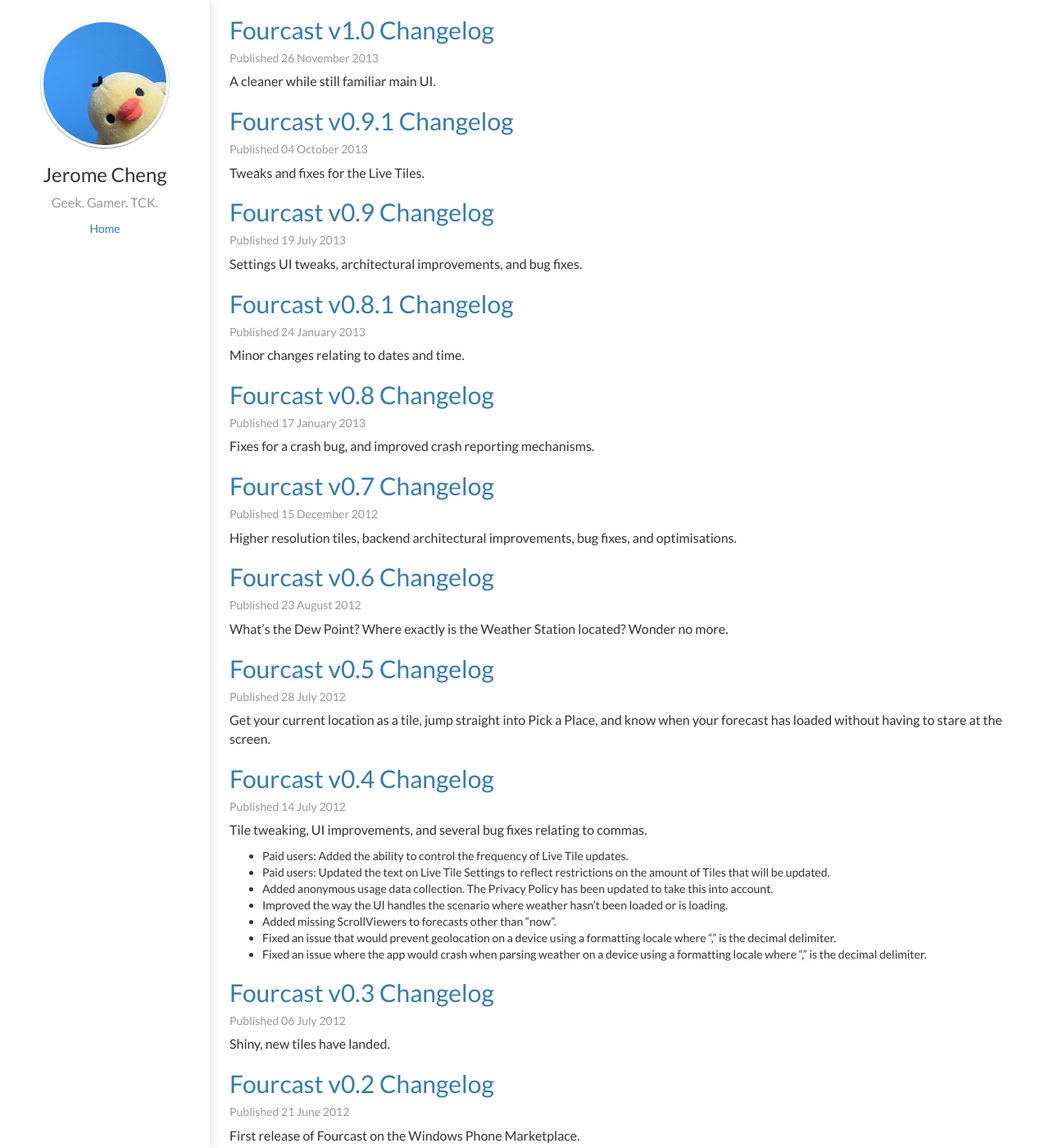
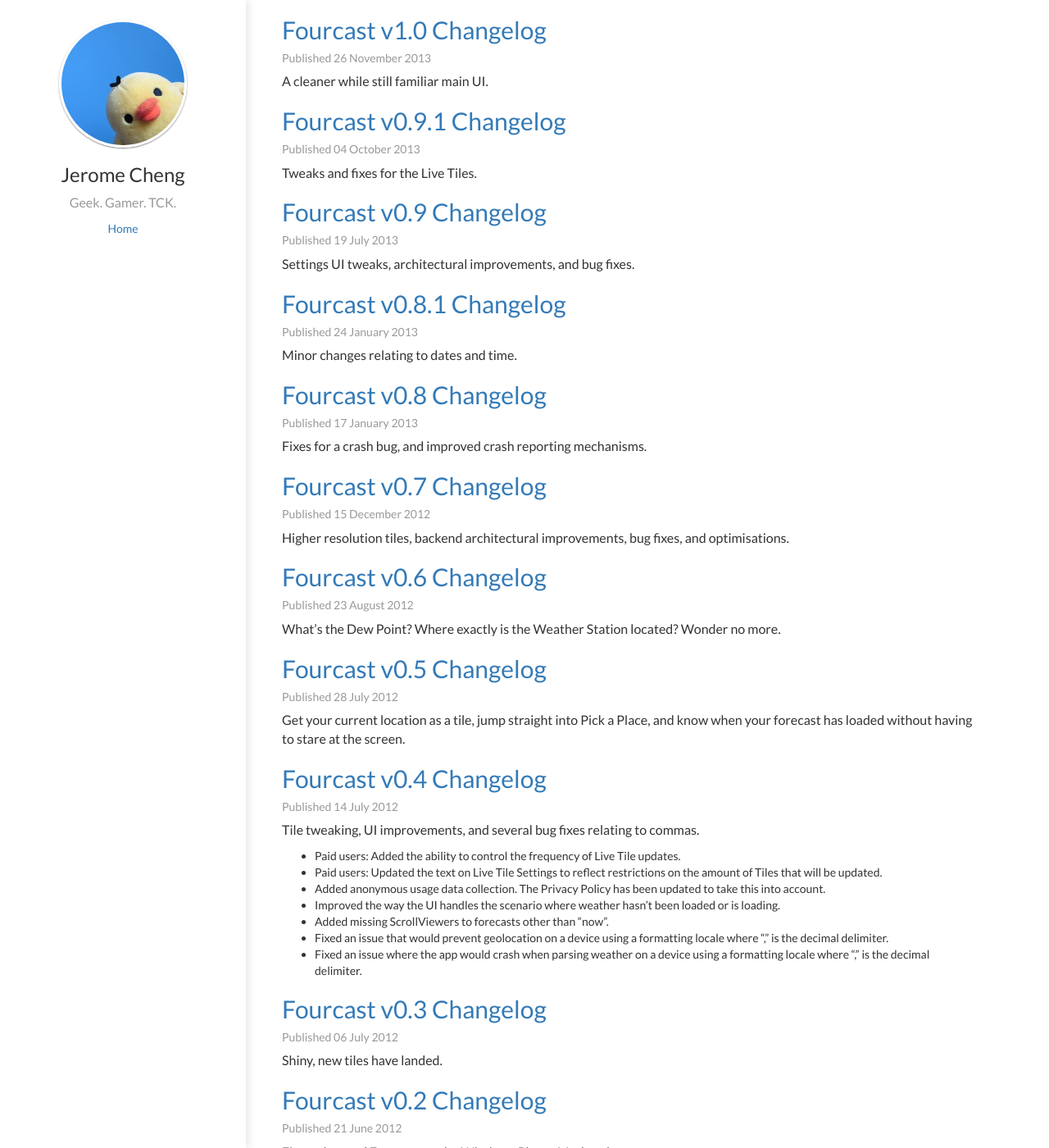
Before and after one commit to jcheng31/ayulin.net, a Jekyll site: the page built from Content/blog/index.html, in a window 1280 px wide and 1400 px high. Shown: the whole window at 82% size. Built offline with Jekyll 4.4.1, drawn with Linux system fonts in a browser that asks for light colours; nearby versions of some CDN libraries; Markdown is read by kramdown in place of the engine named in the settings.

Commit message:
Further improvements to responsiveness.

```diff
--- a/Content/blog/index.html
+++ b/Content/blog/index.html
@@ -3,6 +3,7 @@ layout: default
 title: blog
 ---
 
+<div class="blog-wrapper">
   <div class="border-right left-sidebar">
     <div class="row center-text">
       <img src="./img/profile.jpg" class="img-circle image-border">
@@ -26,3 +27,4 @@ title: blog
       </div>
     {% endfor %}
   </div>
+</div>
--- a/Content/css/mainStyle.css
+++ b/Content/css/mainStyle.css
@@ -39,18 +39,18 @@ p {
     margin-right: 24px;
     bottom: 0;
     width: 25%;
+    max-width: 300px;
   }
   .blog-body {
-    float: right;
-    width: 75%;
+    margin-left: 25%;
+    max-width: 70%
   }
 }
-
-@media (min-width: 970px) {
-  .left-sidebar {
-    width: 20%;
+@media (min-width: 1920px) {
+  .blog-wrapper {
+    margin: 0 15%;
   }
   .blog-body {
-    width: 80%;
+    margin-left: 325px;
   }
 }
```
Lines whose indentation alone changed are shown as unchanged.
